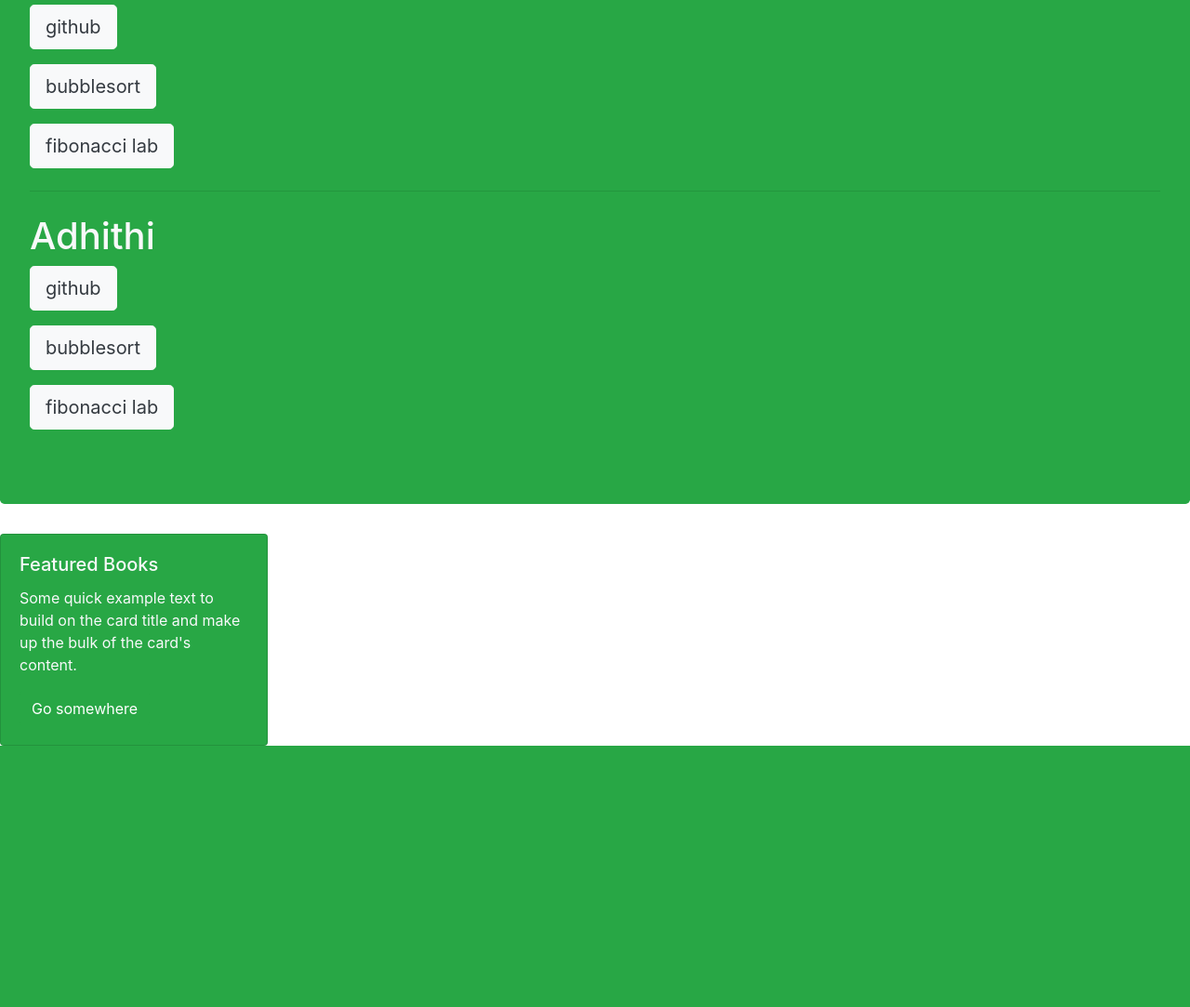
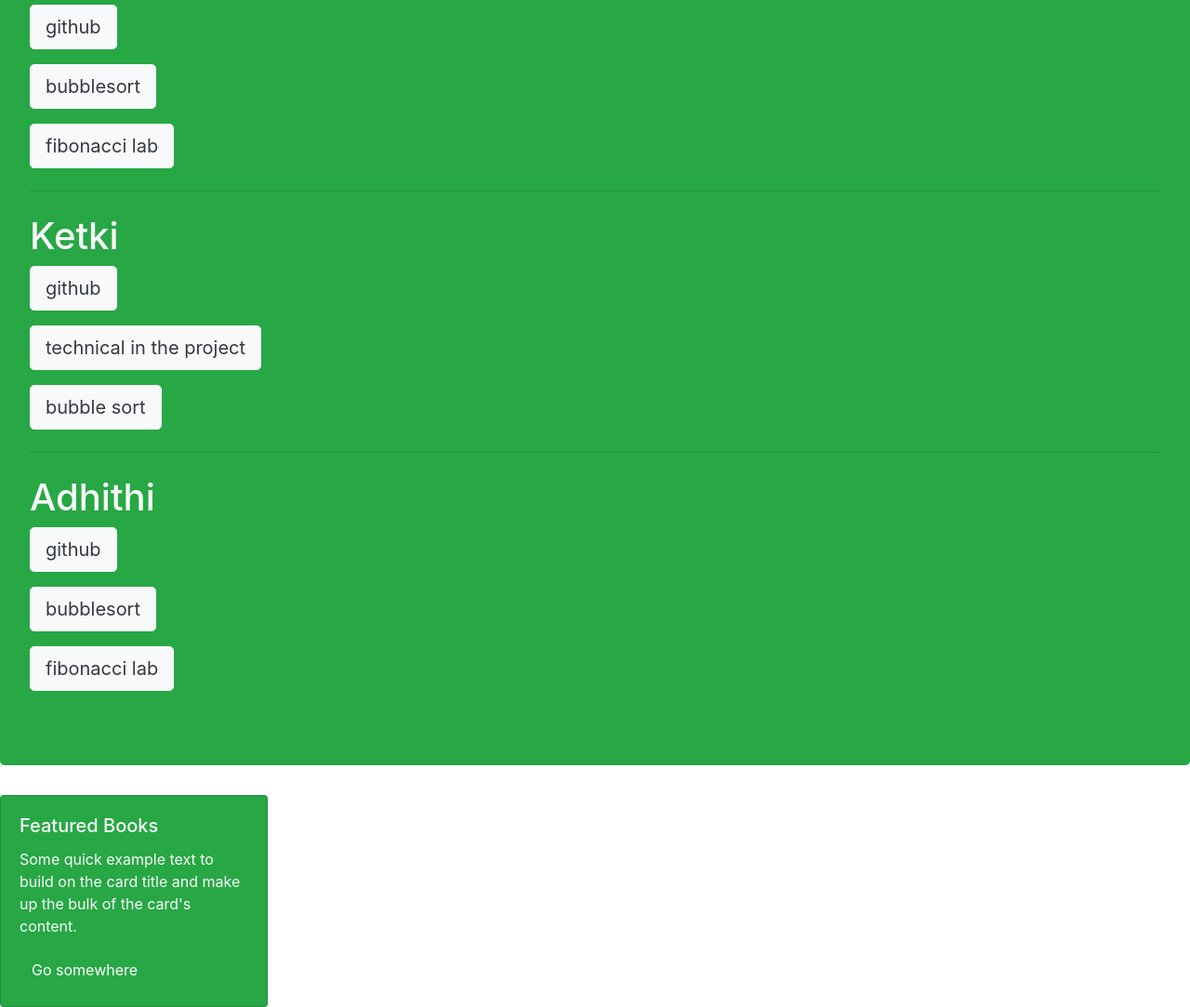
Before and after one commit to adhithin/virtualLibrary, a Flask app: page /individual in a window 1280 px wide. Shown: the part 992-2075 px from the top of the page at 93% size. Before the commit the page ends 1794 px from the top, so only its background shows below. Run offline with Flask 2, Linux system fonts and the light colour scheme; some libraries are stand-ins or nearby versions.

Commit message:
edited random poem, added individual section

```diff
--- a/templates/individual.html
+++ b/templates/individual.html
@@ -78,6 +78,18 @@
     <a class="btn btn-light btn-lg text-dark" href="/randompoem" role="button">fibonacci lab</a>
 </p>
 
+<hr id="ketki" class="my-4">
+<h1 class="text-light">Ketki</h1>
+<p class="lead">
+    <a class="btn btn-light btn-lg text-dark" href="https://github.com/krispykreme14" role="button">github</a>
+</p>
+<p class="lead">
+    <a class="btn btn-light btn-lg text-dark" href="/randompoem" role="button">technical in the project</a>
+</p>
+<p class="lead">
+    <a class="btn btn-light btn-lg text-dark" href="/randompoem/sort" role="button">bubble sort</a>
+</p>
+
 
 <hr id="adhithi" class="my-4">
 <h1 class="text-light">Adhithi</h1>
```
Also changed, not shown: randompoem/templates/poem.html (+4 -4 lines).
